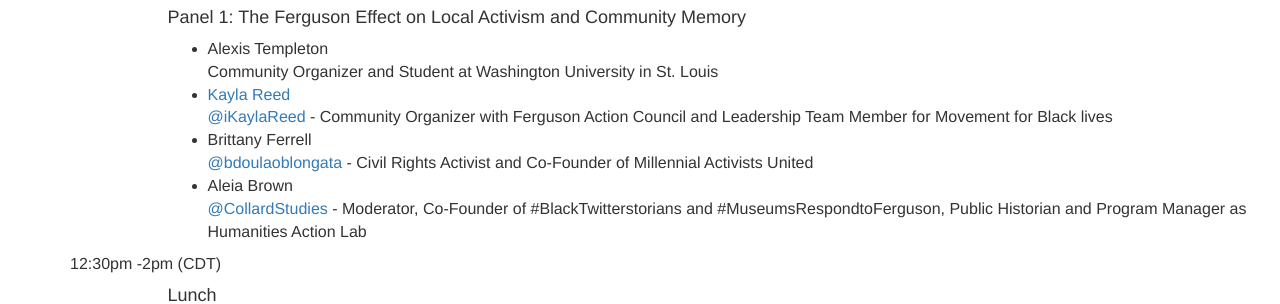
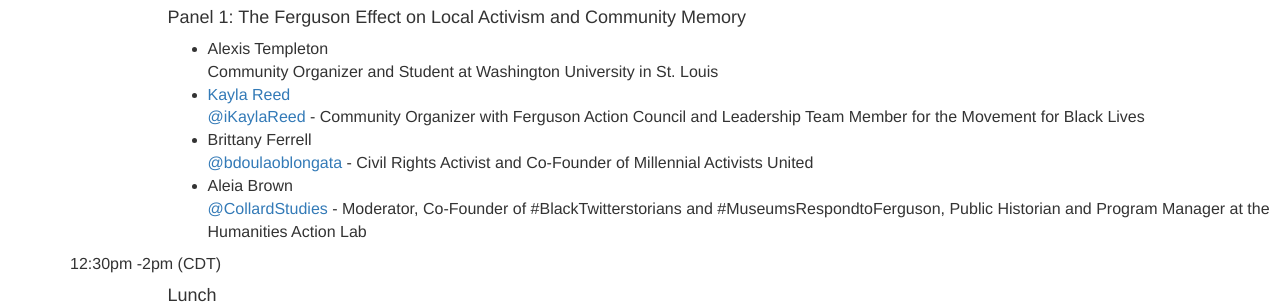
Before and after one commit to DocNow/docnow.github.io, a Jekyll site: the page built from meetings/stl-2017/index.html, in a window 1280 px wide and 900 px high, scrolled down 1154 px. Shown: the part 152-456 px from the top of the window. Built offline with Jekyll 4.4.1, drawn with Linux system fonts in a browser that asks for light colours.

Commit message:
small fixes
again

```diff
--- a/meetings/stl-2017/index.html
+++ b/meetings/stl-2017/index.html
@@ -12,8 +12,8 @@
     <h3><center>December 11-12, 2017 | #BlackDigArchive</center></h3>
     <p>The second Documenting the Now symposium, to be held in conjunction with our advisory board meeting, will address issues at the intersection on archival practice and the existence of Black people on the web and social media. Invited speakers will discuss their work on the Black experience in online spaces including research on joy and creativity expressed by Black people on the web, cultural and social expression, activism and other acts of resistance, the Black experience with state sponsored online surveillance, and racism and bias in algorithm and social media platform design. The program will be an opportunity for the general public, activists, archivists, library and museum professionals, and the academic community, to learn and share together in conversations about digital culture and digital archives that center blackness. Because we too often attempt to find solutions before fully understanding the issues, an intentional goal of the program is to broaden knowledge around the realities faced by Black people participating in online spaces, in hopes that this new knowledge will impact how archivists and other cultural documenters do their work around appraisal, collection, access, preservation, and use of social media and other web based content that document Black lives.</p>
   </div>
-  <div class="row"><p><center><i>We are lucky to be able to fund a few guests to St. Louis to engage with us during this symposium.
-    If you are interested in attending please contact us at <a href="mailto:info@docnow.io">info@docnow.io</a></i></center></p>
+  <div class="row"><p><center><b>We are lucky to be able to fund a few guests to St. Louis to engage with us during this symposium.
+    If you are interested in attending please contact us at <a href="mailto:info@docnow.io">info@docnow.io</a></b></center></p>
   </div>
   <div class="row">
     <h3>Monday, December 11 @ Ferguson Public Library</h3>
@@ -51,13 +51,13 @@
           Community Organizer and Student at Washington University in St. Louis
            </li>
            <li><a href="http://kaylamreed.com/">Kayla Reed</a><br>
-              <a href="https://twitter.com/ikaylareed">@iKaylaReed</a> - Community Organizer with Ferguson Action Council and Leadership Team Member for Movement for Black lives
+              <a href="https://twitter.com/ikaylareed">@iKaylaReed</a> - Community Organizer with Ferguson Action Council and Leadership Team Member for the Movement for Black Lives
            </li>
            <li>Brittany Ferrell<br>
               <a href="https://twitter.com/bdoulaoblongata">@bdoulaoblongata</a> - Civil Rights Activist and Co-Founder of Millennial Activists United
            </li>
            <li>Aleia Brown <br>
-             <a href="https://twitter.com/collardstudies">@CollardStudies</a> - Moderator, Co-Founder of #BlackTwitterstorians and #MuseumsRespondtoFerguson, Public Historian and Program Manager as Humanities Action Lab
+             <a href="https://twitter.com/collardstudies">@CollardStudies</a> - Moderator, Co-Founder of #BlackTwitterstorians and #MuseumsRespondtoFerguson, Public Historian and Program Manager at the Humanities Action Lab
            </li>
          </ul>
       </div>
```
